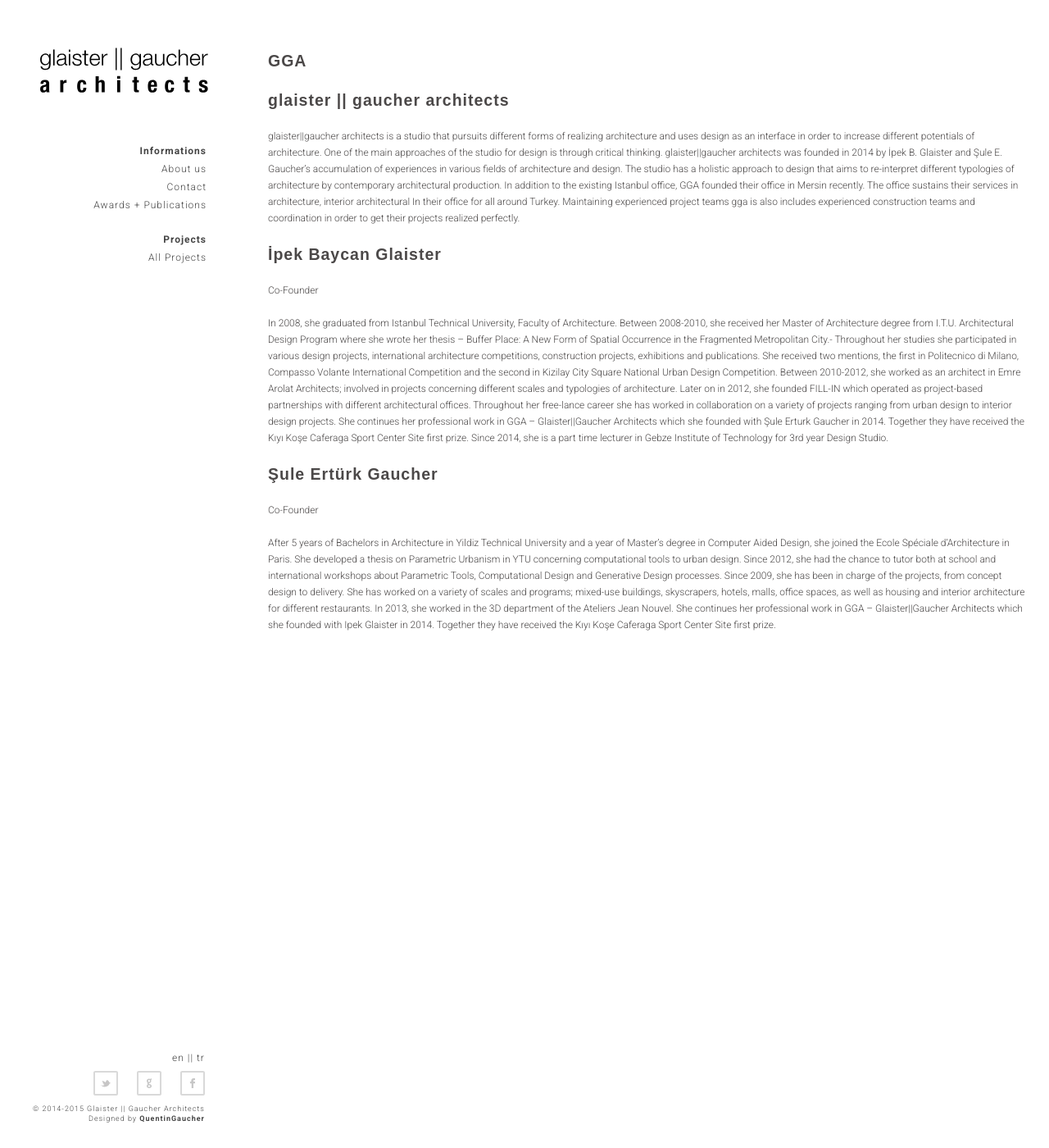
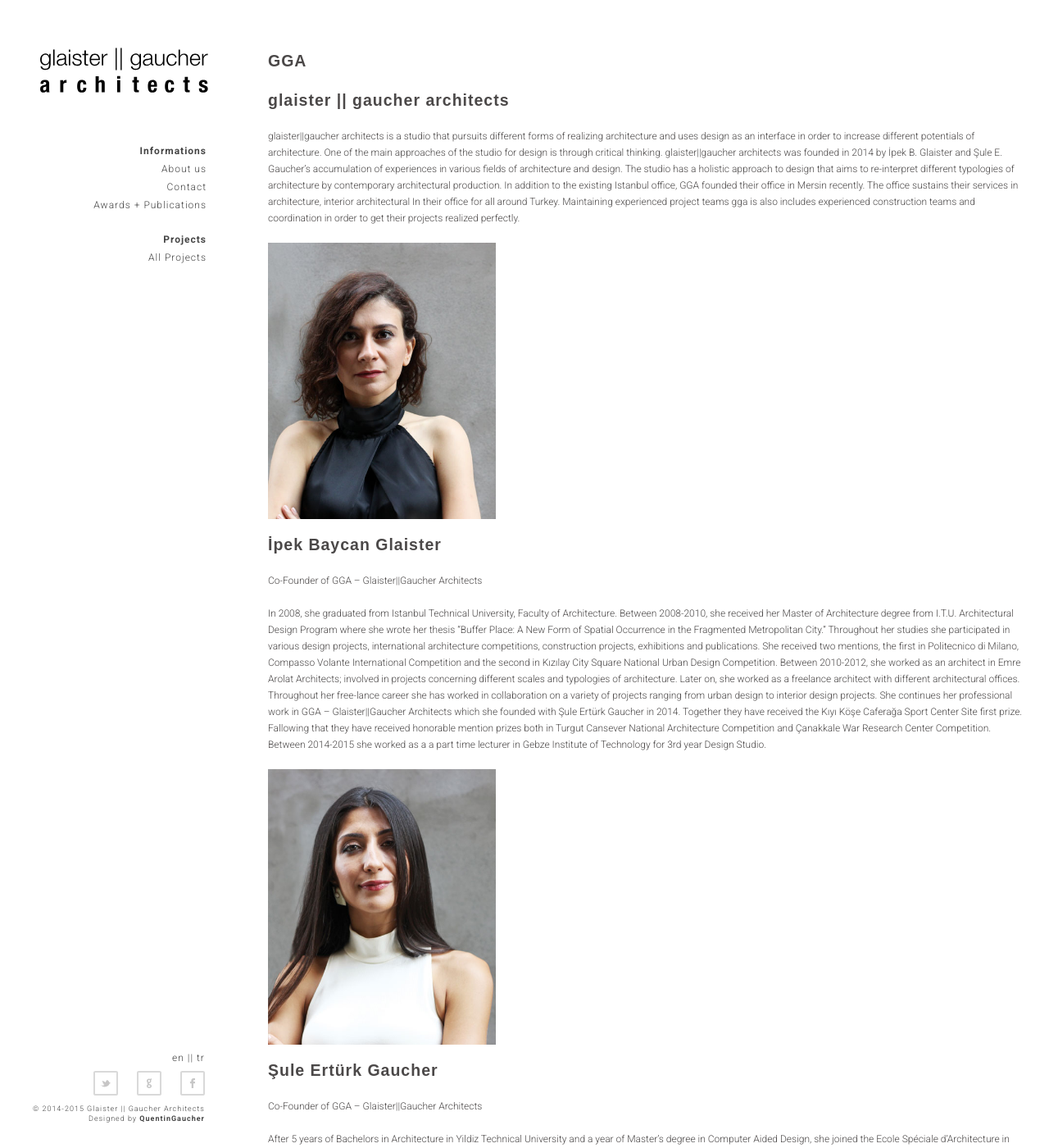
Before and after one commit to glaistergaucher/glaistergaucher.github.io, a Jekyll site: the page built from en/about.html, in a window 1280 px wide and 1400 px high. Shown: the whole window at 82% size. Built offline with Jekyll 4.4.1, drawn with Linux system fonts in a browser that asks for light colours; Markdown is read by kramdown in place of the engine named in the settings; some of the changed text lies outside the part shown.

Commit message:
added photos and updated ABOUT pages

```diff
--- a/css/main.css
+++ b/css/main.css
@@ -336,6 +336,16 @@ sup {
     -moz-background-size: cover;
     -o-background-size: cover;
     background-position: 50% 50%;
+}
+
+
+.profile{
+    display: inline-block;
+}
+
+.id{
+    display: inline-block;
+    width: 30%;
 }
 
 .imgL{
--- a/en/about.html
+++ b/en/about.html
@@ -14,23 +14,21 @@ glaister||gaucher architects was founded in 2014 by İpek B. Glaister and Şule
 In addition to the existing Istanbul office, GGA founded their office in Mersin recently. The office sustains their services in architecture, interior architectural In their office for all around Turkey.
 Maintaining experienced project teams gga is also includes experienced construction teams and coordination in order to get their projects realized perfectly.</p>
 
+                <div class=profile>
+                <img class="id" src="/img/00-ID/ipek-baycan-glaister.jpg" alt="İpek Baycan Glaister - Profil" />
                 <h2>İpek Baycan Glaister </h2>
-                <p>Co-Founder</p>
-                <p>In 2008, she graduated from Istanbul Technical University, Faculty of Architecture. Between 2008-2010, she received her Master of Architecture degree from I.T.U. Architectural Design Program where she wrote her thesis – Buffer Place: A New Form of Spatial Occurrence in the Fragmented Metropolitan City.- Throughout her studies she participated in various design projects, international architecture competitions, construction projects, exhibitions and publications. She received two mentions, the first in Politecnico di Milano, Compasso Volante International Competition and the second in Kizilay City Square National Urban Design Competition.
+                <p>Co-Founder of GGA – Glaister||Gaucher Architects</p>
+                <p>In 2008, she graduated from Istanbul Technical University, Faculty of Architecture. Between 2008-2010, she received her Master of Architecture degree from I.T.U. Architectural Design Program where she wrote her thesis “Buffer Place: A New Form of Spatial Occurrence in the Fragmented Metropolitan City.” Throughout her studies she participated in various design projects, international architecture competitions, construction projects, exhibitions and publications. She received two mentions, the first in Politecnico di Milano, Compasso Volante International Competition and the second in Kızılay City Square National Urban Design Competition. Between 2010-2012, she worked as an architect in Emre Arolat Architects; involved in projects concerning different scales and typologies of architecture. Later on, she worked as a freelance architect with different architectural offices. Throughout her free-lance career she has worked in collaboration on a variety of projects ranging from urban design to interior design projects.
+She continues her professional work in GGA – Glaister||Gaucher Architects which she founded with Şule Ertürk Gaucher in 2014. Together they have received the Kıyı Köşe Caferağa Sport Center Site first prize. Fallowing that they have received honorable mention prizes both in Turgut Cansever National Architecture Competition and Çanakkale War Research Center Competition. Between 2014-2015 she worked as a a part time lecturer in Gebze Institute of Technology for 3rd year Design Studio.</p>
+                </div>
 
-Between 2010-2012, she worked as an architect in Emre Arolat Architects; involved in projects concerning different scales and typologies of architecture. Later on in 2012, she founded FILL-IN which operated as project-based partnerships with different architectural offices. Throughout her free-lance career she has worked in collaboration on a variety of projects ranging from urban design to interior design projects.
-
-She continues her professional work in GGA – Glaister||Gaucher Architects which she founded with Şule Erturk Gaucher in 2014. Together they have received the Kıyı Koşe Caferaga Sport Center Site first prize. Since 2014, she is a part time lecturer in Gebze Institute of Technology for 3rd year Design Studio.
-</p>
-
+                <div class=profile>
+                <img class="id" src="/img/00-ID/sule-erturk-gaucher.jpg" alt="Şule Ertürk Gaucher - Profil" />
                 <h2>Şule Ertürk Gaucher </h2>
-                <p>Co-Founder</p>
-                <p>After 5 years of Bachelors in Architecture in Yildiz Technical University and a year of Master’s degree in Computer Aided Design, she joined the Ecole Spéciale d’Architecture in Paris. She developed a thesis on Parametric Urbanism in YTU concerning computational tools to urban design. Since 2012, she had the chance to tutor both at school and international workshops about Parametric Tools, Computational Design and Generative Design processes.
-
-Since 2009, she has been in charge of the projects, from concept design to delivery.  She has worked on a variety of scales and programs; mixed-use buildings, skyscrapers, hotels, malls, office spaces, as well as housing and interior architecture for different restaurants. In 2013, she worked in the 3D department of the Ateliers Jean Nouvel.
-
-She continues her professional work in GGA – Glaister||Gaucher Architects which she founded with Ipek Glaister in 2014. Together they have received the Kıyı Koşe Caferaga Sport Center Site first prize.</p>
-
+                <p>Co-Founder of GGA – Glaister||Gaucher Architects</p>
+                <p>After 5 years of Bachelors in Architecture in Yildiz Technical University and a year of Master’s degree in Computer Aided Design, she joined the Ecole Spéciale d’Architecture in Paris. She developed a thesis on Parametric Urbanism in YTU concerning computational tools to urban design. Since 2012, she had the chance to tutor both at school and international workshops about Parametric Tools, Computational Design and Generative Design processes. Since 2009, she has been in charge of the projects, from concept design to delivery.  She has worked on a variety of scales and programs; mixed-use buildings, skyscrapers, hotels, malls, office spaces, as well as housing and interior architecture for different restaurants. In 2013, she worked in the 3D department of the Ateliers Jean Nouvel.
+She continues her professional work in GGA – Glaister||Gaucher Architects which she founded with Ipek Glaister in 2014. Together they have received the Kıyı Koşe Caferaga Sport Center Site first prize. Fallowing that they have received honorable mention prizes both in Turgut Cansever National Architecture Competition and Çanakkale War Research Center Competition.</p>
+                </div>
 
 			</div>
 		</section>
```
Also changed, not shown: tr/profil.html (+13 -5 lines), img/00-ID/ipek-baycan-glaister.jpg (added), img/00-ID/sule-erturk-gaucher.jpg (added).
